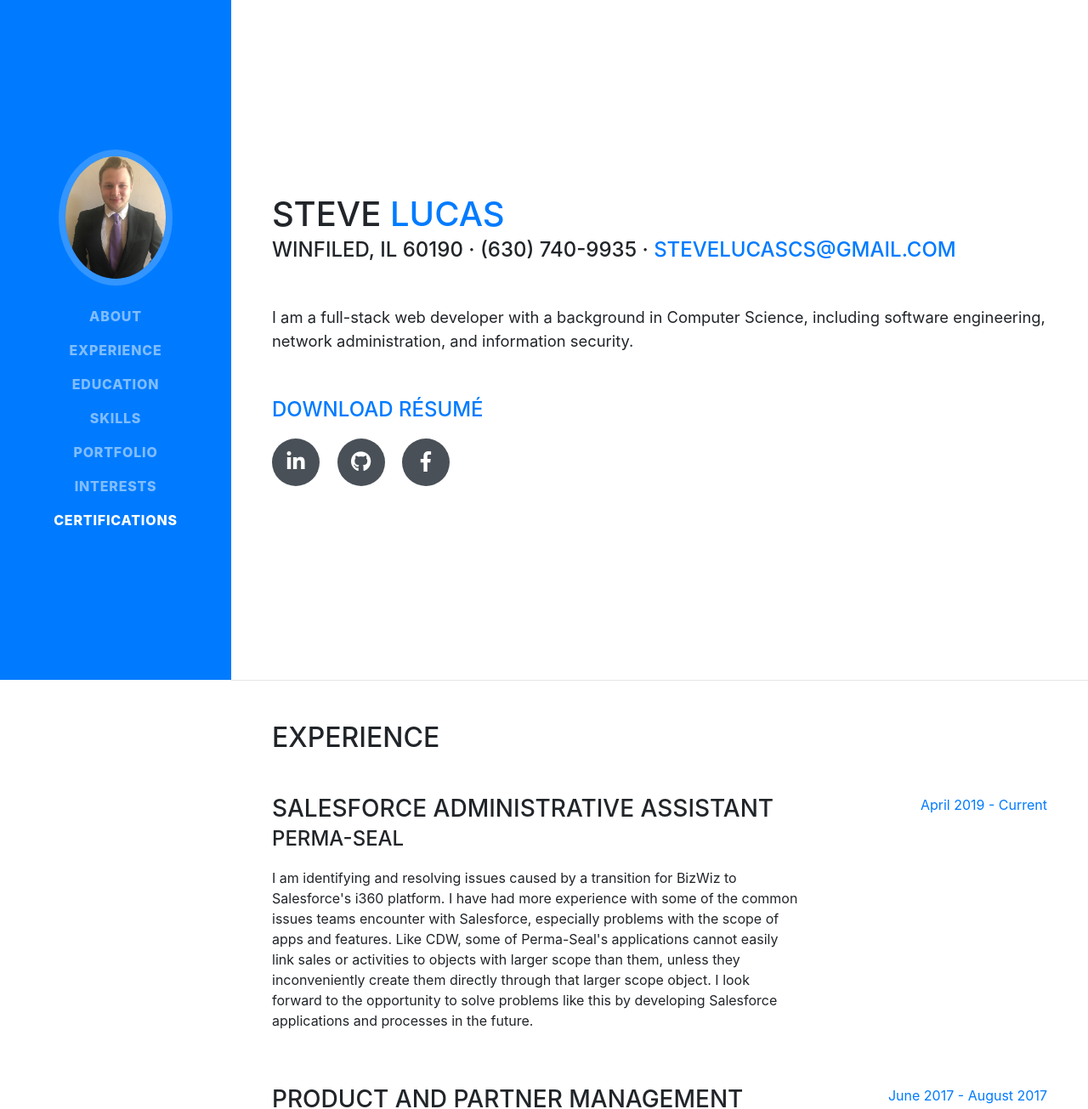
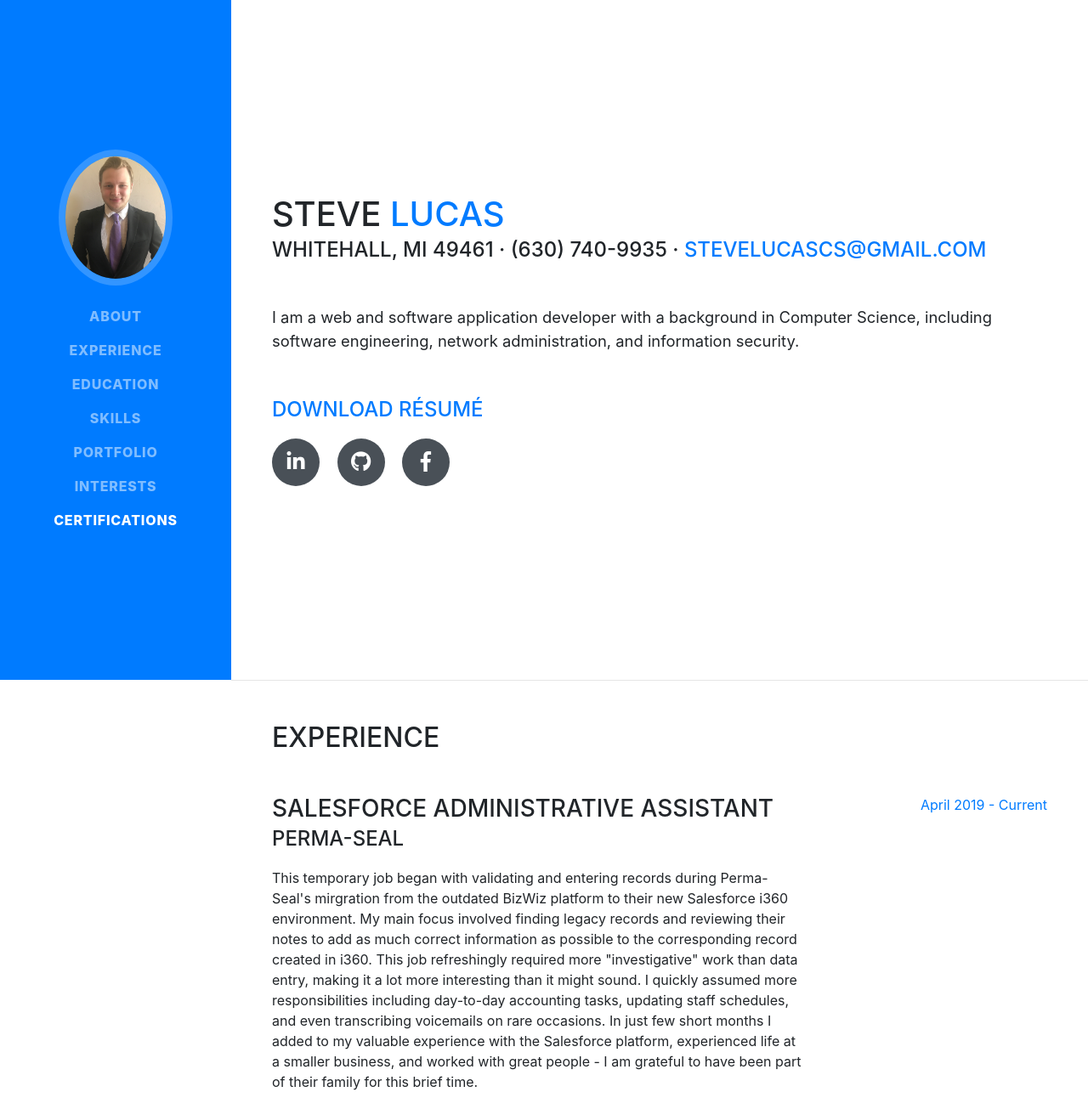
Before and after one commit to SteveLucasCS/Portfolio_Live, a website with bundled scripts: page public/index.html in a window 1280 px wide. Shown: the top 1305 px of the page at 85% size. Built offline with nearby package versions, Linux system fonts and the light colour scheme; files whose address does not match are found by name; a web font is replaced by a local one.

Commit message:
Updated experience section and added 'My Role' descriptions to portfolio projects

```diff
--- a/public/index.html
+++ b/public/index.html
@@ -75,10 +75,10 @@
         <h1 class="mb-0">Steve
           <span class="text-primary">Lucas</span>
         </h1>
-        <div class="subheading mb-5">Winfiled, IL 60190 · (630) 740-9935 ·
+        <div class="subheading mb-5">Whitehall, MI 49461 · (630) 740-9935 ·
           <a href="mailto:stevelucascs@gmail.com">SteveLucasCS@gmail.com</a>
         </div>
-        <p class="lead mb-5">I am a full-stack web developer with a background in Computer Science,
+        <p class="lead mb-5">I am a web and software application developer with a background in Computer Science,
           including software engineering, network administration, and information security.
         </p>
         <div class="subheading mb-3"><a href="assets/steve_lucas_resume.pdf" target="_blank">Download Résumé</a></div>
@@ -106,12 +106,16 @@
           <h3 class="mb-0">Salesforce Administrative Assistant</h3>
           <div class="subheading mb-3">Perma-Seal</div>
             <p>
-              I am identifying and resolving issues caused by a transition for BizWiz to Salesforce's i360 platform.
-              I have had more experience with some of the common issues teams encounter with Salesforce, especially
-              problems with the scope of apps and features. Like CDW, some of Perma-Seal's applications cannot easily
-              link sales or activities to objects with larger scope than them, unless they inconveniently create them
-              directly through that larger scope object. I look forward to the opportunity to solve problems like this
-              by developing Salesforce applications and processes in the future.
+              This temporary job began with validating and entering records during Perma-Seal's mirgration from
+              the outdated BizWiz platform to their new Salesforce i360 environment. My main focus involved finding legacy
+              records and reviewing their notes to add as much correct information as possible to the corresponding
+              record created in i360. This job refreshingly required more "investigative" work than data entry,
+              making it a lot more interesting than it might sound. I quickly assumed more responsibilities
+              including day-to-day accounting tasks, updating staff schedules, and even transcribing voicemails
+              on rare occasions. In just few short months I added to my valuable experience with the Salesforce
+              platform, experienced life at a smaller business, and worked with great people - I am grateful to
+              have been part of their family for this brief time.
+
             </p>
           </div>
           <div class="resume-date text-md-right">
@@ -307,6 +311,7 @@
           <div class="subheading text-primary mb-1">Gooder Reads</div>
             <div class="project-caption mb-3">
               A more modern, feature-filled, personalized application for finding your next favorite book, and rating those you've already read.
+              </br>My Role: UI and UX design including HTML layout, CSS, and all front-end JavaScript.
             </div>
           <!-- Carousel 1 start -->
           <div class="bd-example">
@@ -365,6 +370,7 @@
           <div class="subheading text-primary mb-1">Unearth</div>
           <div class="project-caption mb-3">
             Everything you need to plan you next hiking trip with one, simple search.
+            </br>My Role: UI and UX design including HTML, CSS, and all front-end JavaScript.
           </div>
           <!-- Carousel 2 start -->
           <div class="bd-example">
@@ -423,6 +429,9 @@
           <div class="subheading text-primary mb-1">Webster & Halsted</div>
           <div class="project-caption mb-3">
             An all-in-one Restaurant Point of Sale App, built with usability and scalability in mind.
+            </br><b>My Role:</b> All back-end functionality aside from user validation and encryption,
+            including: routes and controllers (API), database integration and schemas, and
+            'Menu' and 'Bill' feature front-end design and back-end functionality.
           </div>
           <!-- Carousel 3 start -->
           <div class="bd-example">
@@ -493,7 +502,7 @@
           My passion for learning is at the core of not only my interests, but also the person I have become. I grew
           up watching documentaries on the Science Channel, National Geographic, and The Military Channel (channels
           272, 273, and 274 respectively) and rarely left that 3 channel range. As a kid and young teenager I would come home
-          from class and listen to Morgan Freeman explain String Theory, a great way to relax while studying basic arithmatic.
+          from class and listen to Morgan Freeman explain String Theory, blissfully unaware of all the advanced calculus underpinning physics.
         </p>
         <p>
           As I grew up, I became more familiar with the power of Google and Wikipedia, and would Google any word I wasn't familiar with.
```
